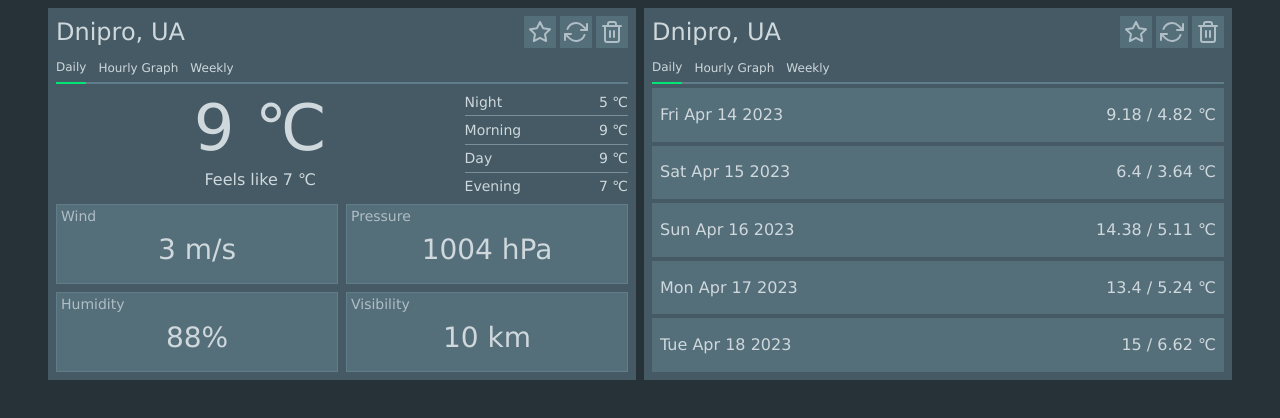
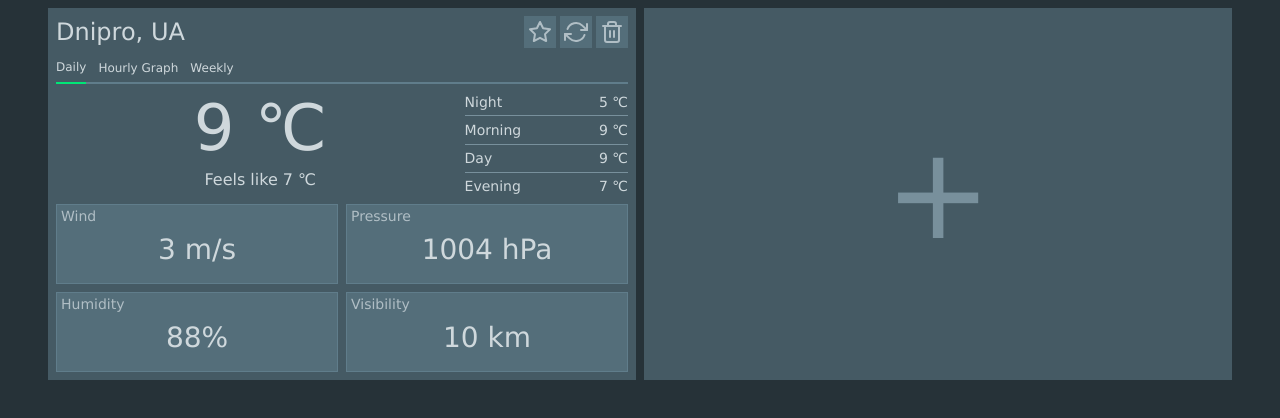
Before and after one commit to alexander-lyakhov/vite-weather, a Vue app: page /#/ in a window 1280 px wide. Shown: the top 418 px of the page. Built offline with nearby package versions, Linux system fonts and the light colour scheme.

Commit message:
added empty card

```diff
--- a/src/components/card.vue
+++ b/src/components/card.vue
@@ -21,27 +21,6 @@
         <selector :options="cardTabs" v-model="selectedTab" />
       </nav>
       <component :is="selectedTabView" />
-    </slot>
-  </div>
-
-  <div class="card">
-    <slot>
-      <div class="card-header">
-        <span class="title">Dnipro, UA</span>
-        <a class="btn btn-icon" href="#">
-          <IconFavs />
-        </a>
-        <a class="btn btn-icon" href="#">
-          <IconReload />
-        </a>
-        <a class="btn btn-icon" href="#">
-          <IconDelete />
-        </a>
-      </div>
-      <nav class="card-nav">
-        <selector :options="cardTabs" v-model="selectedTab" />
-      </nav>
-      <component :is="infoWeek" />
     </slot>
   </div>
 </template>
@@ -91,6 +70,7 @@
   font-size: 1rem;
   color: $text-100;
   background: $bg-700;
+  display: grid;
   padding: .5rem;
   cursor: default;
 
--- a/src/components/info-week.vue
+++ b/src/components/info-week.vue
@@ -3,7 +3,7 @@
     <ul class="days">
       <li v-for="(item, index) in days" :key="index">
         <span class="date">{{ getDateByOffset(index) }}</span>
-        <span class="value">{{ item.temp.max}} / {{ item.temp.min }} &#8451;</span>
+        <span class="value">{{ getMaxTemp(item) }} / {{ getMinTemp(item) }} &#8451;</span>
       </li>
     </ul>
   </div>
@@ -22,19 +22,24 @@
     const date = new Date()
     return new Date(date.setDate(date.getDate() + offset)).toDateString()
   }
+
+  function getMaxTemp(item) {
+    return Math.round(item?.temp?.max)
+  }
+
+  function getMinTemp(item) {
+    return Math.round(item?.temp?.min)
+  }
 </script>
 
 <style lang="scss" scoped>
 .container {
-  // background: $bg-600;
   height: 284px;
   margin-top: .25rem;
 
   ul.days {
-    // background: $bg-600;
     display: grid;
     grid-template-columns: 1fr;
-    // grid-template-rows: repeat(5, 20%);
     grid-gap: .25rem;
     height: 100%;
 
@@ -44,10 +49,6 @@
       justify-content: space-between;
       align-items: center;
       padding: .5rem;
-
-      &:not(:last-child) {
-        // border-bottom: 1px solid $bg-500;
-      }
     }
   }
 }
--- a/src/views/home.vue
+++ b/src/views/home.vue
@@ -1,7 +1,9 @@
 <template>
   <main>
     <card />
-    <!--<card />-->
+    <card class="card-add">
+      <div class="btn btn-add">+</div>
+    </card>
   </main>
 </template>
 
@@ -20,6 +22,21 @@ main {
   grid-auto-rows: auto;
   grid-gap: .5rem;
   padding: .5rem;
+
+  .card-add {
+    .btn-add {
+      font-size: 8rem;
+      color: $text-400;
+      display: flex;
+      justify-content: center;
+      align-items: center;
+      min-height: 356px;
+
+      &:hover {
+        color: $text-300;
+      }
+    }
+  }
 }
 @media (max-width: 720px) {
   main {
```
